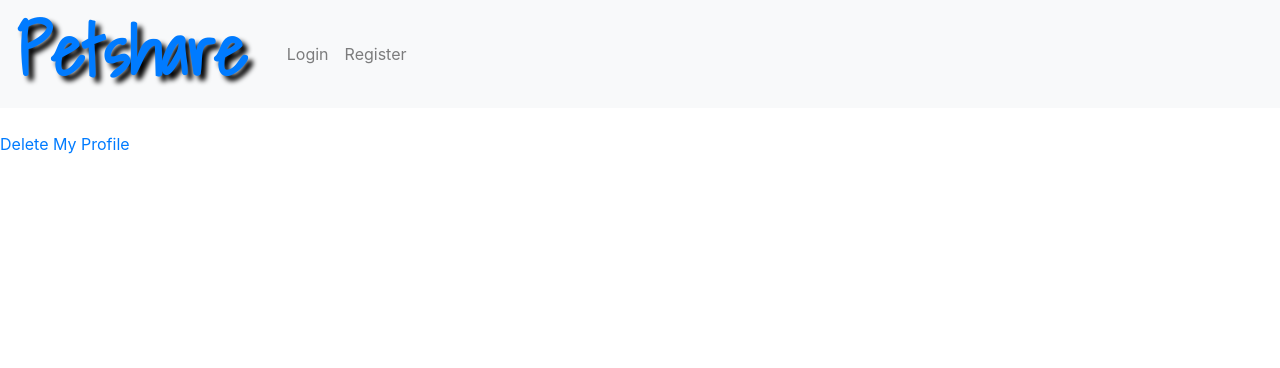
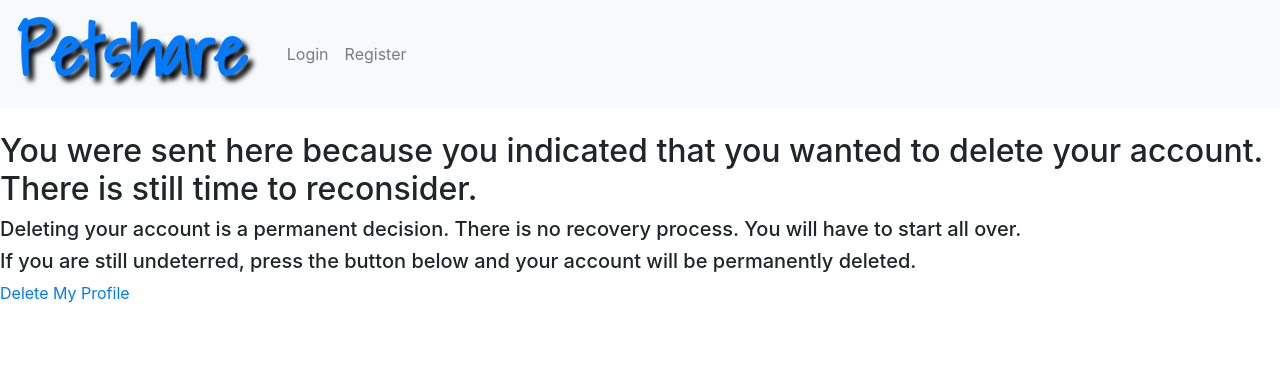
Before and after one commit to shdant113/PetShare, a Python web app: template templates/confirm-delete-profile.html in a window 1280 px wide. Shown: the top 368 px of the page. Run offline with Jinja, Linux system fonts and the light colour scheme; the template is opened without the code that fills it, so the values that code supplies are empty; some libraries are stand-ins or nearby versions.

Commit message:
adding content to add-pet and confirm-delete templates

```diff
--- a/templates/404.html
+++ b/templates/404.html
@@ -2,8 +2,8 @@
 
 {% block content %}
 
-	<div>
-		<h2>Are you lost? The page you are looking for does not exist. If you typed in your own URL, check to make sure you spelled everything correctly. Otherwise, use your back button or click <a href="{{url_for('dashboard')}}">here</a> to go back to the home page.</h2>
+	<div class="404-page">
+		<h2 class="general-header">Are you lost? The page you are looking for does not exist. If you typed in your own URL, check to make sure you spelled everything correctly. Otherwise, use your back button or click <a href="{{url_for('dashboard')}}">here</a> to go back to the home page.</h2>
 	</div>
 
 {% endblock %}
--- a/templates/add-pet.html
+++ b/templates/add-pet.html
@@ -2,6 +2,10 @@
 {% from 'macros.html' import render_field  %}
 
 {% block content %}
+	<div class="add-pet-content">
+		<h2 class="general-header">
+			Add your new pet to your account on PetShare!
+		</h2>
 	    <form action='' method='POST'>
 	        {{ form.hidden_tag() }}
 	        {% for field in form %}
@@ -9,4 +13,5 @@
 	        {% endfor %}
 	        <button type='submit'>New Pet</button>
 	    </form>
+    </div>
 {% endblock %}
--- a/templates/confirm-delete-profile.html
+++ b/templates/confirm-delete-profile.html
@@ -1,5 +1,14 @@
 {% extends 'layout.html' %}
 
 {% block content %}
-	<a href="{{url_for('delete_user', id=current_user.id)}}">Delete My Profile</a>
+	<div="confirm-delete-content">
+		<h2 class="general-header">
+			You were sent here because you indicated that you wanted to delete your account. There is still time to reconsider.
+		</h2>
+		<h5>
+			Deleting your account is a permanent decision. There is no recovery process. You will have to start all over.
+		</h5>
+		<h5>If you are still undeterred, press the button below and your account will be permanently deleted.</h5>
+		<a href="{{url_for('delete_user', id=current_user.id)}}">Delete My Profile</a>
+	</div>
 {% endblock %}
--- a/templates/dashboard.html
+++ b/templates/dashboard.html
@@ -6,7 +6,7 @@
 			<h5>You have unread messages! Check your <a href="{{ url_for('read_message')}}">inbox</a> to read them!</h5>
 			<br><br>
 		{% endif %}
-		<h2>Welcome to PetShare, where pet owners and responsible pet lovers can support each other! </h2>
+		<h2 class="general-header">Welcome to PetShare, where pet owners and responsible pet lovers can support each other! </h2>
 		<h5>Whether you need a pet sitter while you're away or are looking to enjoy the company of a furry friend, PetShare is here for you! If you need some help, create a post! Register your pet and you can create posts for them, and after just a few short steps potential sitters will be able to come right to you. If you're interested in helping someone in a location near you, send them a message! The process is made simple with PetShare.</h5>
 	</div>
 	<br><br><br>
```
Lines whose indentation alone changed are shown as unchanged.
